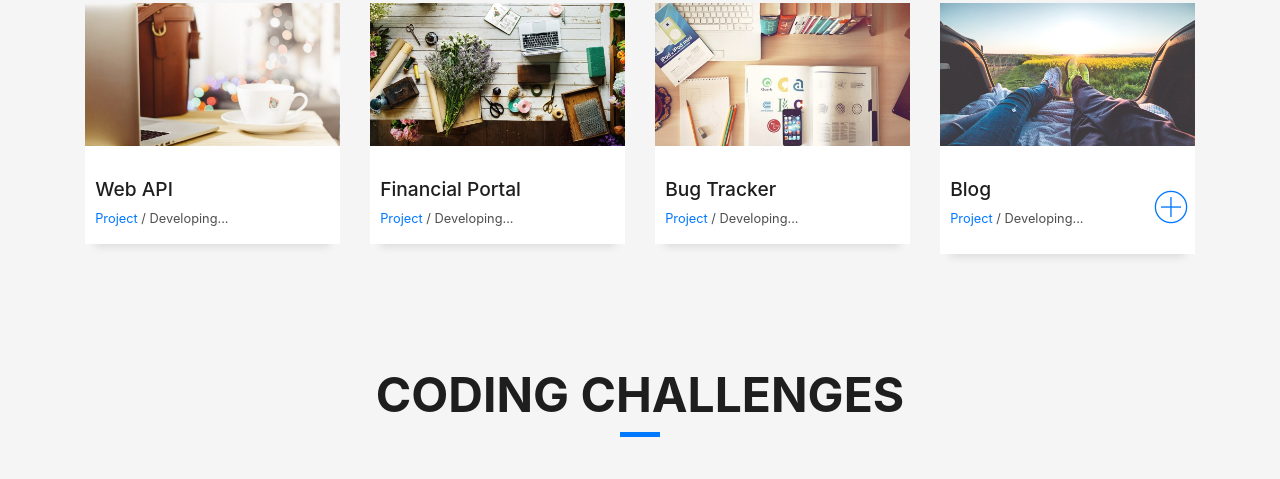
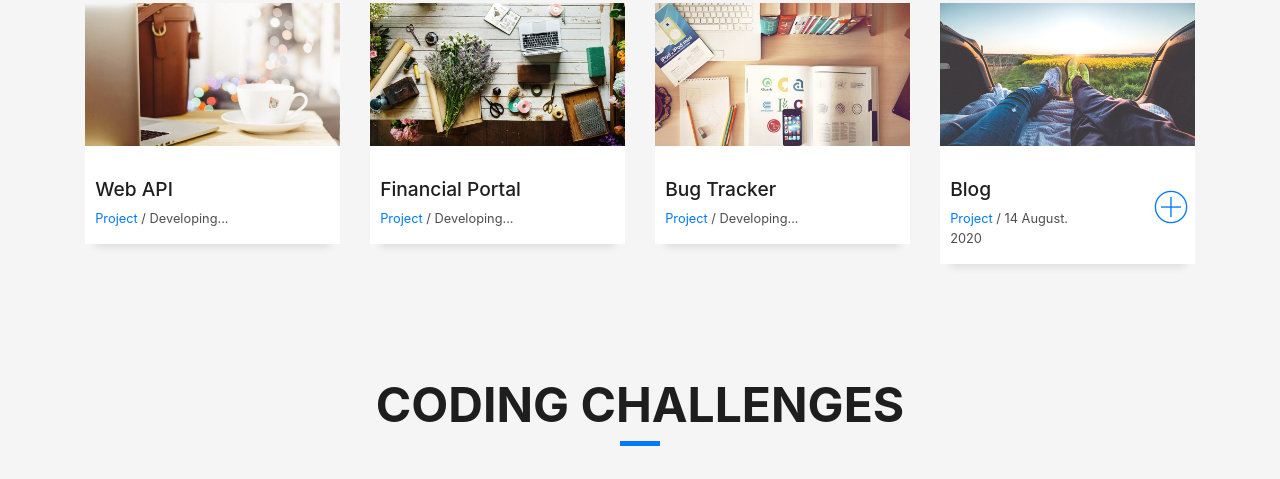
Before and after one commit to khoaNguyen2pt0/Portfolio, a plain HTML site: page index.html in a window 1280 px wide. Shown: the part 2331-2810 px from the top of the page. Drawn offline with Linux system fonts and the light colour scheme; files whose address does not match are found by name.

Commit message:
Update index.html

```diff
--- a/index.html
+++ b/index.html
@@ -283,7 +283,7 @@
                                     <div class="col-sm-8">
                                         <h2 class="w-title">Blog</h2>
                                         <div class="w-more">
-                                            <span class="w-ctegory"> Project </span> / <span class="w-date"> Developing... </span>
+                                            <span class="w-ctegory"> Project </span> / <span class="w-date"> 14 August. 2020 </span>
                                         </div>
                                     </div>
                                     <div class="col-sm-4">
```
